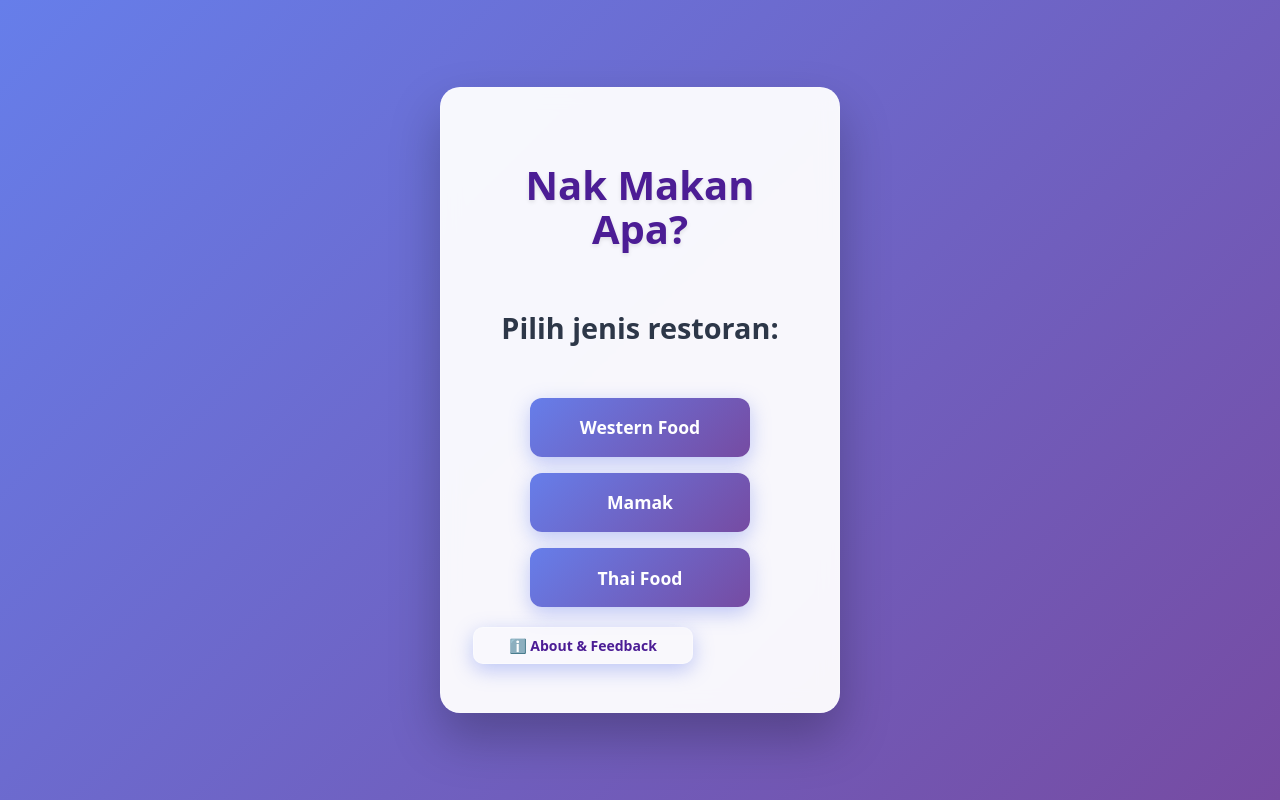
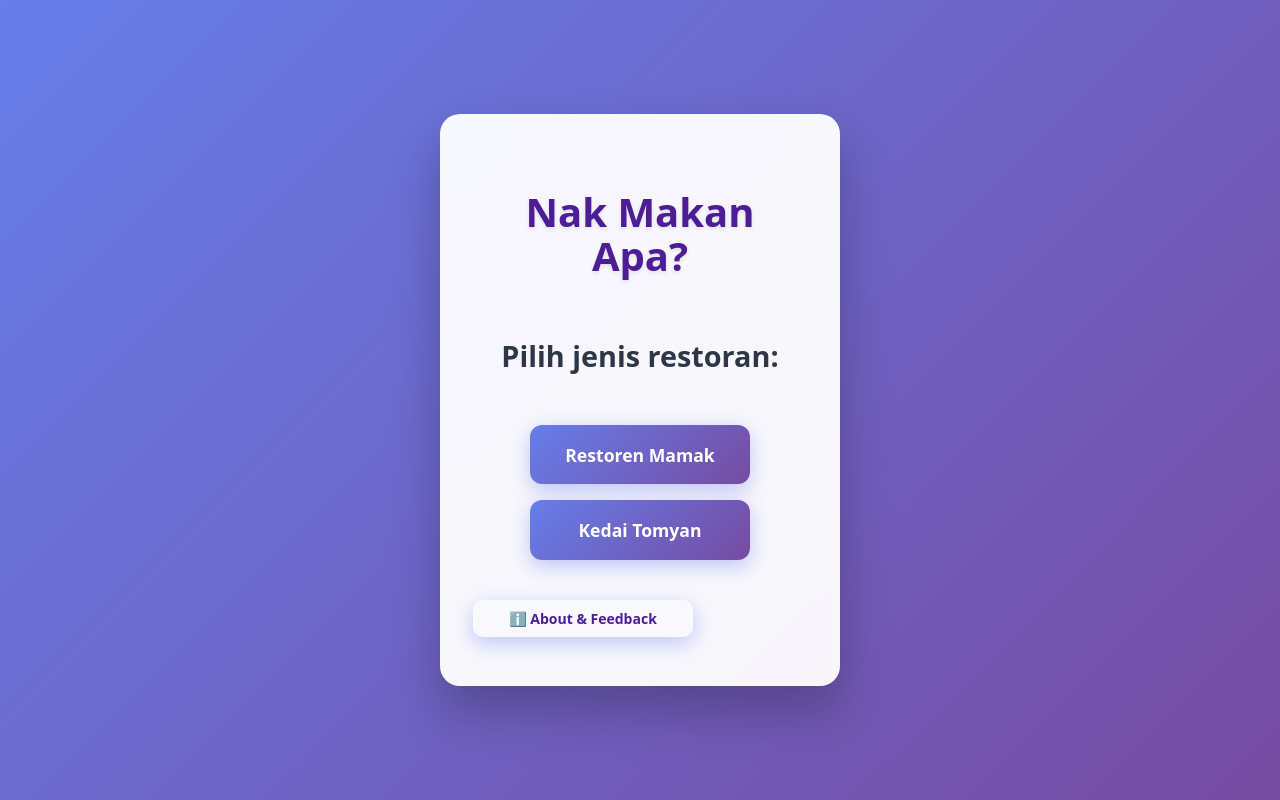
Before and after one commit to tfqnet/nak-makan-apa-next, a React (Vite) app: page / in a window 1280 px wide. Built offline with nearby package versions, Linux system fonts and the light colour scheme.

Commit message:
v2.2.0: Update UI and content - rename restaurant options, remove about sections, improve spacing

```diff
--- a/package.json
+++ b/package.json
@@ -1,7 +1,7 @@
 {
   "name": "nakapa",
   "private": true,
-  "version": "0.0.0",
+  "version": "2.2.0",
   "type": "module",
   "scripts": {
     "dev": "vite",
--- a/src/App.jsx
+++ b/src/App.jsx
@@ -3,7 +3,7 @@ import emailjs from '@emailjs/browser';
 import './App.css';
 
 // App version - controlled by developer
-const APP_VERSION = '2.1.0';
+const APP_VERSION = '2.2.0';
 
 
 const foodCategories = {
@@ -543,29 +543,6 @@ Please email this to: tfqnet@gmail.com`;
           <div style={{ marginBottom: '30px', lineHeight: '1.6' }}>
             <p><strong>Version:</strong> {APP_VERSION}</p>
             <p><strong>Developer:</strong> Taufiq Tomadan</p>
-
-            <h3>What is this app?</h3>
-            <p>
-              "Nak Makan Apa?" helps you decide what to eat based on your current mood and preferences.
-              Simply answer three questions about how hungry you are, if you want something spicy,
-              and your budget preference. The app will suggest the perfect Malaysian food for you!
-            </p>
-
-            <h3>Features:</h3>
-            <ul style={{ paddingLeft: '20px' }}>
-              <li>90+ Malaysian food options across Western, Mamak, and Thai categories</li>
-              <li>Smart recommendation system based on your preferences</li>
-              <li>Mobile-friendly swipe gestures (swipe right for yes, left for no)</li>
-              <li>Progressive Web App (PWA) - install it on your phone!</li>
-              <li>Offline support</li>
-            </ul>
-
-            <h3>How to use:</h3>
-            <ol style={{ paddingLeft: '20px' }}>
-              <li>Choose your preferred restaurant type</li>
-              <li>Answer three simple questions about your preferences</li>
-              <li>Get your personalized food recommendation!</li>
-            </ol>
           </div>
 
           <div style={{
@@ -663,9 +640,8 @@ Please email this to: tfqnet@gmail.com`;
           <>
             <h2>Pilih jenis restoran:</h2>
             <div className="options" style={{flexDirection: 'column', gap: '1rem'}}>
-              <button onClick={() => handleRestaurant('western')}>Western Food</button>
-              <button onClick={() => handleRestaurant('mamak')}>Mamak</button>
-              <button onClick={() => handleRestaurant('thai')}>Thai Food</button>
+              <button onClick={() => handleRestaurant('mamak')}>Restoren Mamak</button>
+              <button onClick={() => handleRestaurant('thai')}>Kedai Tomyan</button>
             </div>
             <button
               onClick={() => setCurrentPage('about')}
@@ -676,7 +652,7 @@ Please email this to: tfqnet@gmail.com`;
                 padding: '8px 16px',
                 color: colors.titleColor,
                 cursor: 'pointer',
-                marginTop: '20px',
+                marginTop: '40px',
                 fontSize: '14px'
               }}
             >
```
